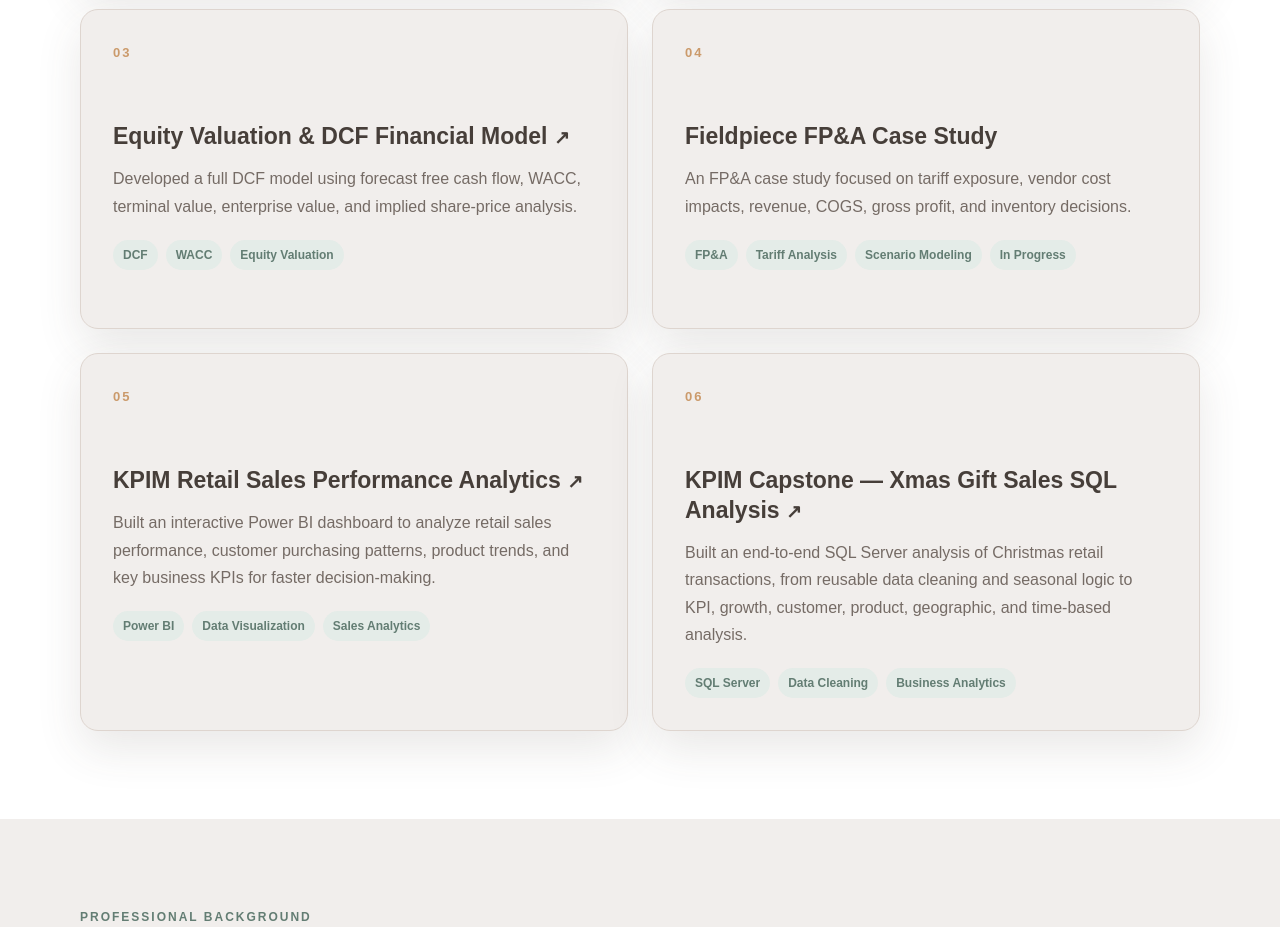
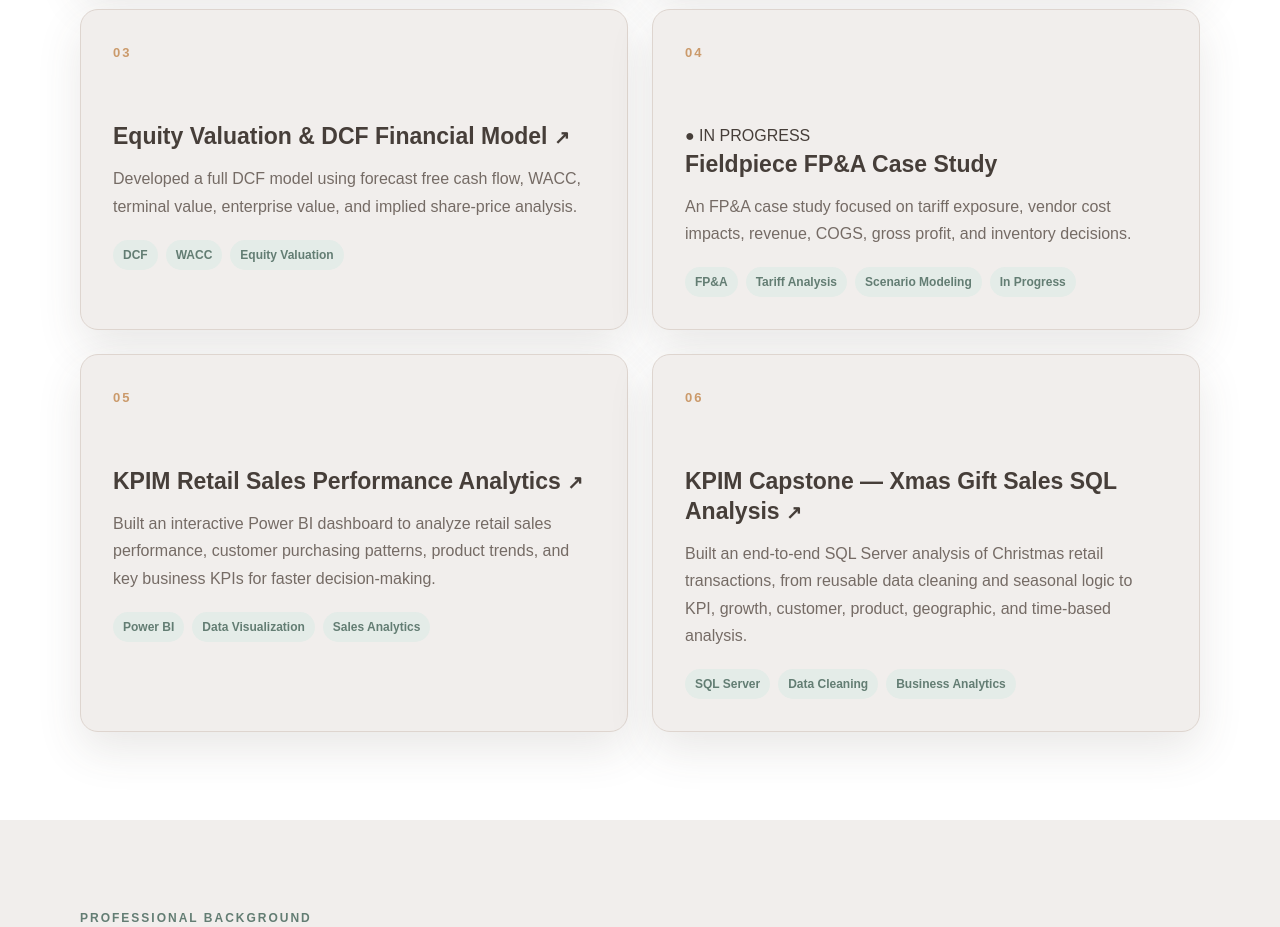
Before and after one commit to nguye909/Duy-Nguyen, a plain HTML site: page index.html in a window 1280 px wide. Shown: the part 2680-3607 px from the top of the page. Drawn offline with Linux system fonts and the light colour scheme.

Commit message:
Add progress badge to project 04 card

```diff
--- a/index.html
+++ b/index.html
@@ -252,7 +252,7 @@
       <!-- PROJECT 04: IN PROGRESS -->
       <article class="card">
         <div class="card-number">04</div>
-
+        <span class="progress-badge">● IN PROGRESS</span>
         <h3>Fieldpiece FP&amp;A Case Study</h3>
 
         <p>
```
